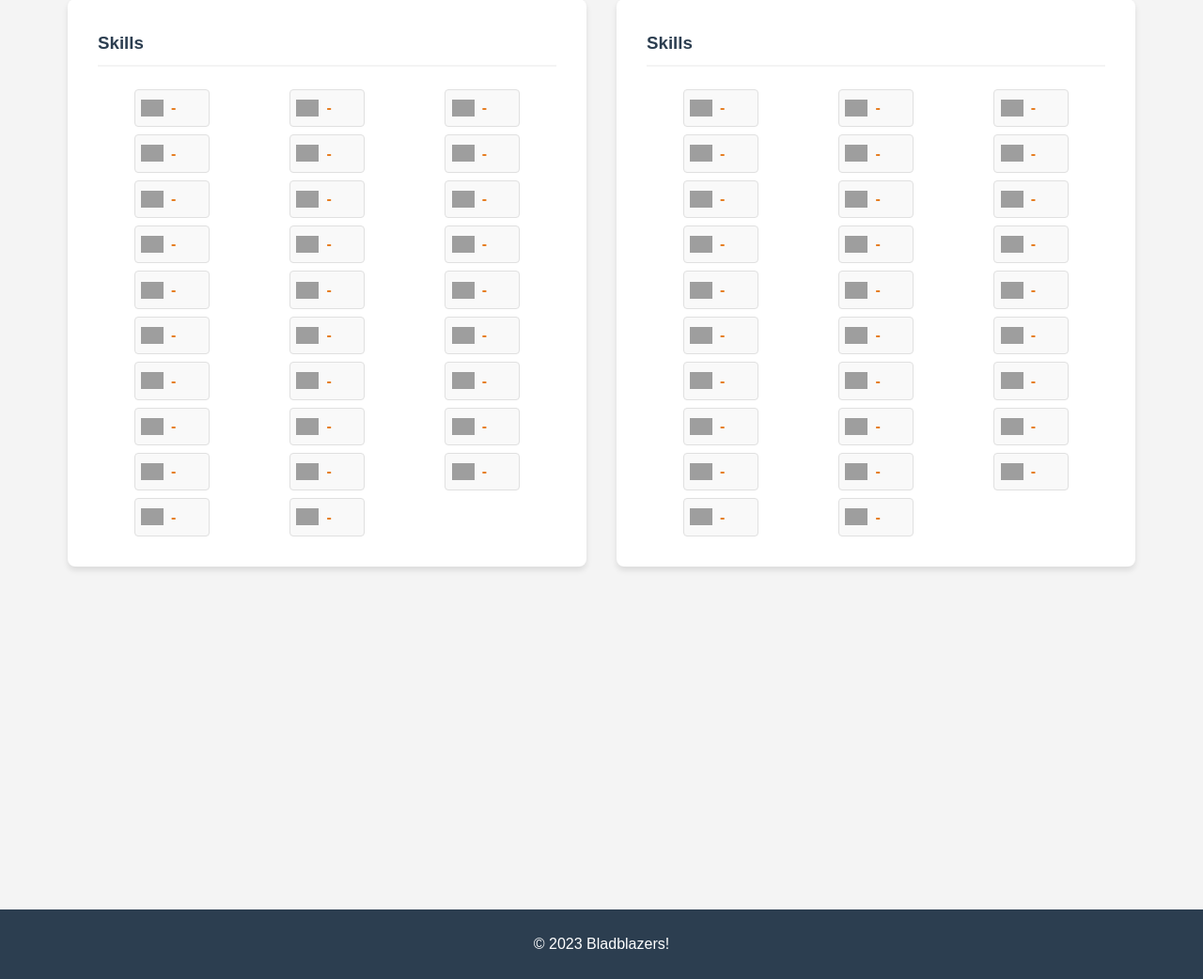
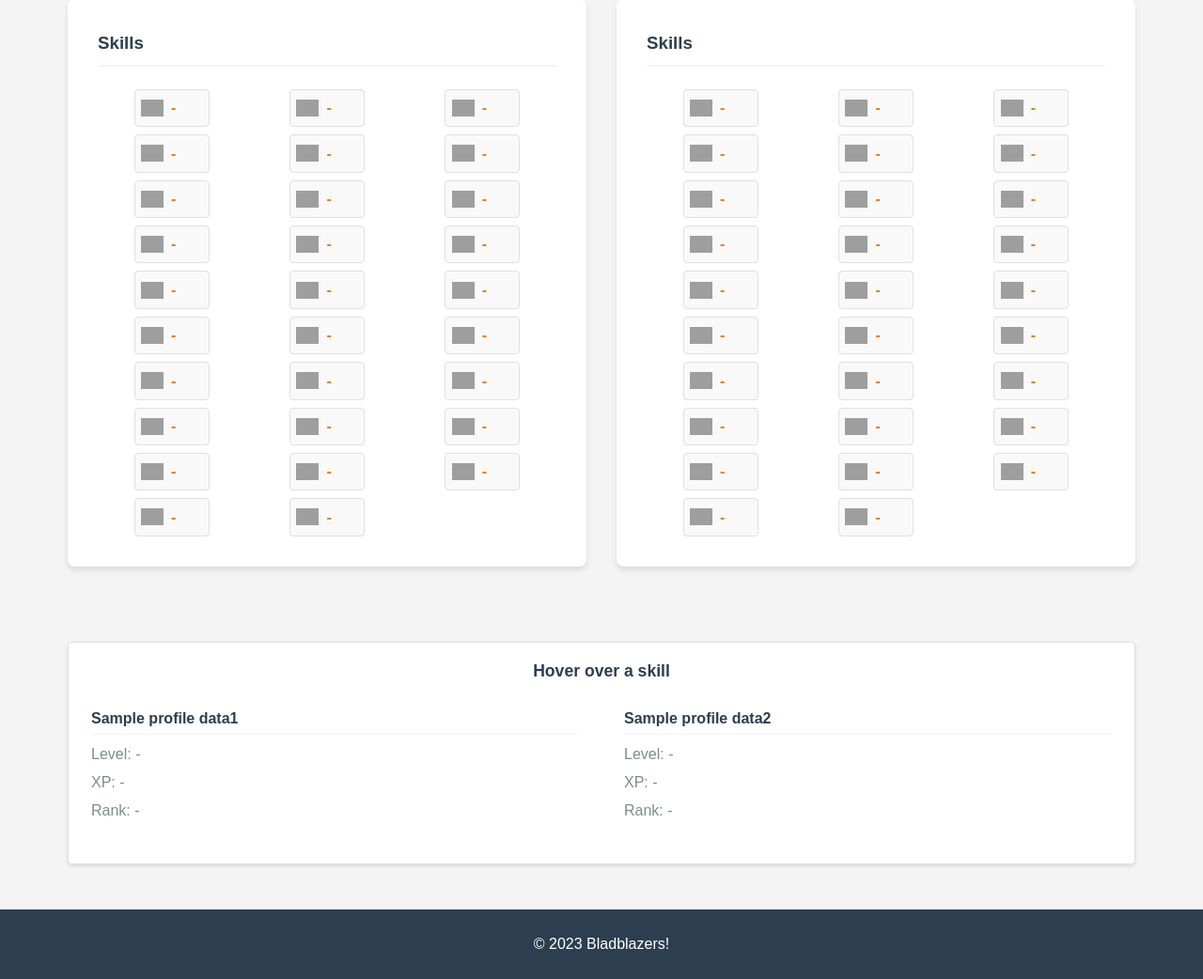
Before and after one commit to JeroenLam/rs_clan_website, a Flask app: template templates/compare.html in a window 1280 px wide. Shown: the part 732-1774 px from the top of the page at 94% size. Run offline with Flask 3, Linux system fonts and the light colour scheme; the template is opened without the code that fills it: most values are stand-ins (such as "Sample title", 1, 10 or a date in 2020); grey boxes are pictures that could not be loaded.

Commit message:
refactor: update compare skills template with debug logging and visibility

```diff
--- a/templates/base.html
+++ b/templates/base.html
@@ -68,6 +68,7 @@
             }
 
             document.getElementById('compareDetailsBox').classList.add('visible');
+            console.log('Showing compare details for: ' + name);
         }
     </script>
 </body>
--- a/templates/compare.html
+++ b/templates/compare.html
@@ -152,7 +152,7 @@
             </div>
         </div>
 
-        <div class="compare-details-box" id="compareDetailsBox">
+        <div class="compare-details-box visible" id="compareDetailsBox">
             <div class="compare-details-content">
                 <h4 id="compareSkillName">Hover over a skill</h4>
                 <div class="compare-details-columns">
```
